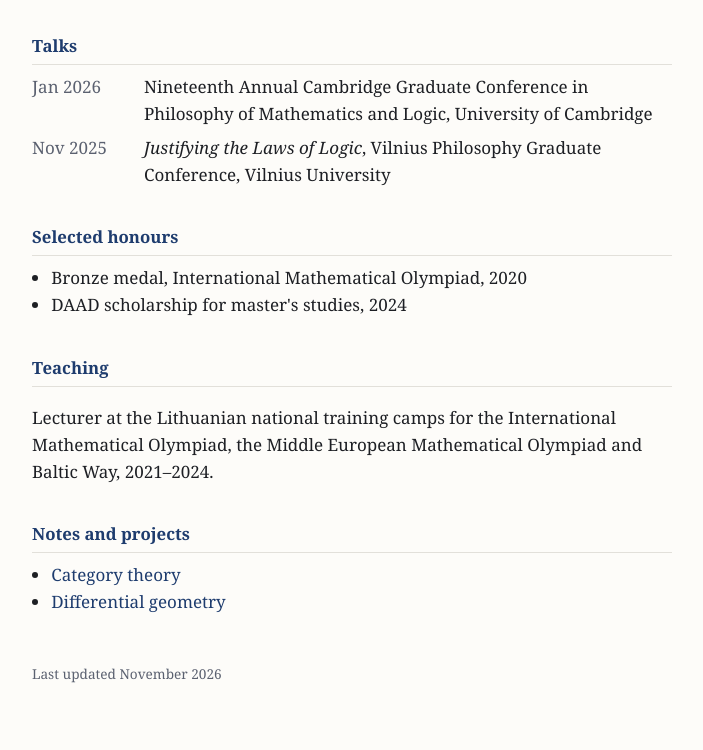
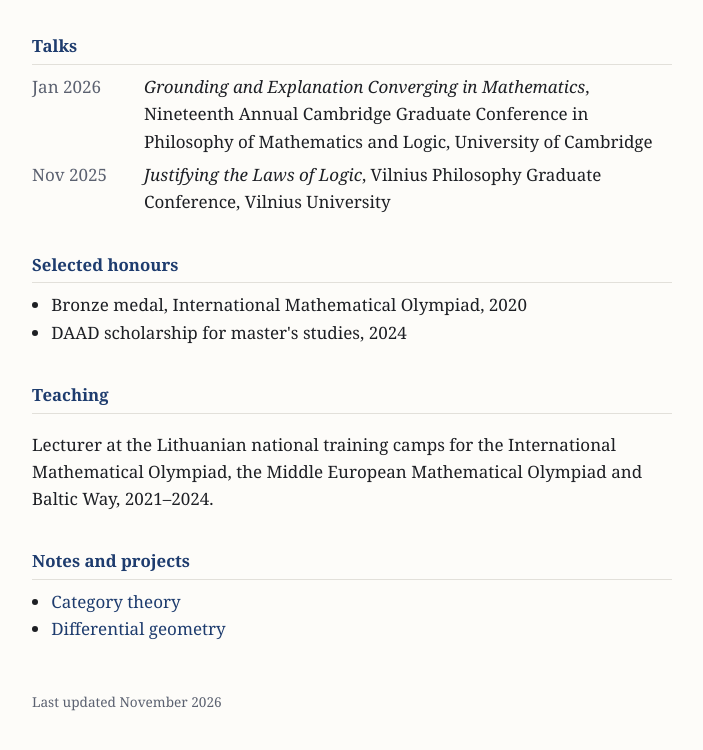
Before and after one commit to sketch-of-an-elephant/aleksandras-melnik, a plain HTML site: page index.html in a window 1280 px wide. Shown: the part 844-1594 px from the top of the page, without its empty margins (288-991 px from the left). Drawn offline with Linux system fonts and the light colour scheme.

Commit message:
Add Cambridge talk title
Co-Authored-By: Claude Opus 5.5 <noreply@anthropic.com>
Claude-Session: https://claude.ai/code/session_01PQZwPMxh8jMbmnubSMLzee

```diff
--- a/index.html
+++ b/index.html
@@ -46,7 +46,7 @@
   <section>
     <h2>Talks</h2>
     <dl>
-      <dt>Jan 2026</dt><dd>Nineteenth Annual Cambridge Graduate Conference in Philosophy of Mathematics and Logic, University of Cambridge</dd>
+      <dt>Jan 2026</dt><dd><em>Grounding and Explanation Converging in Mathematics</em>, Nineteenth Annual Cambridge Graduate Conference in Philosophy of Mathematics and Logic, University of Cambridge</dd>
       <dt>Nov 2025</dt><dd><em>Justifying the Laws of Logic</em>, Vilnius Philosophy Graduate Conference, Vilnius University</dd>
     </dl>
   </section>
```
Also changed, not shown: 1 other file.
